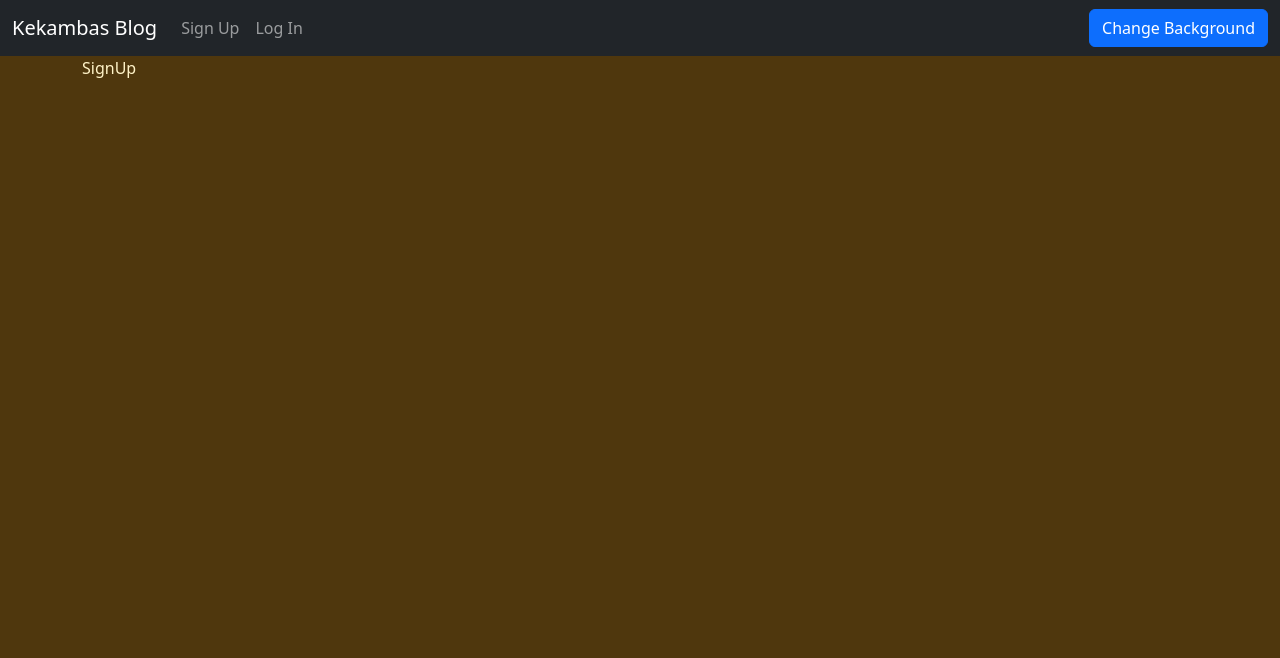
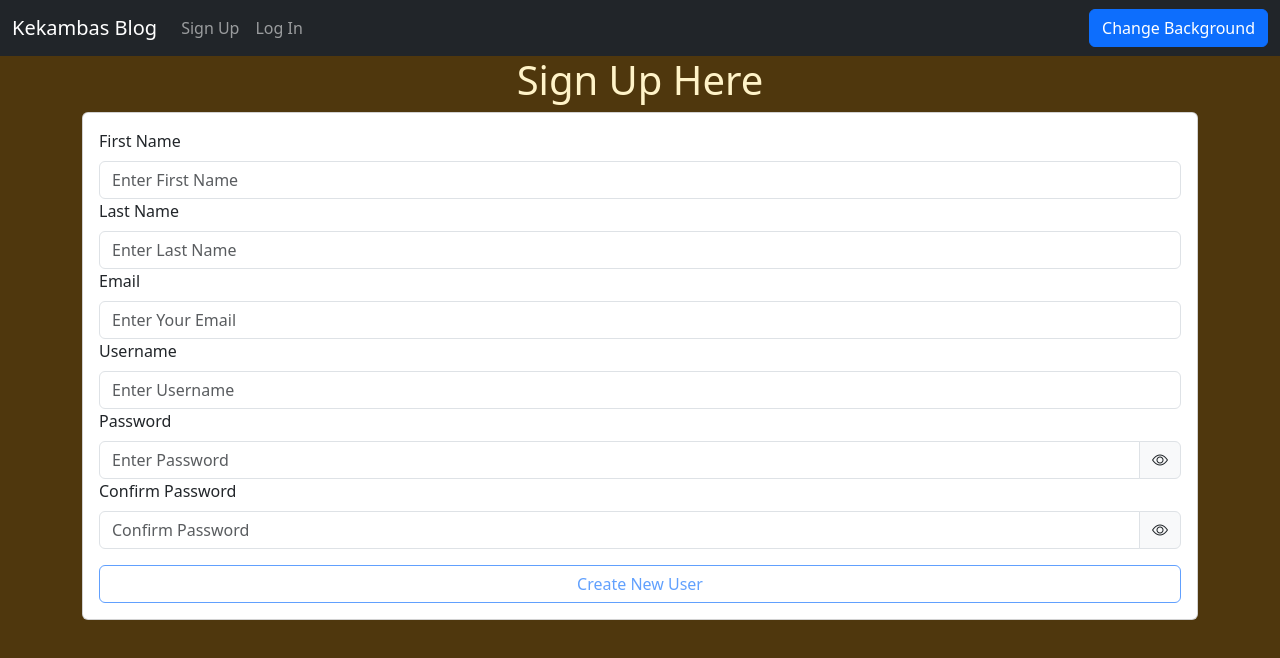
Before and after one commit to adonaione/wk9react-intro, a React (Vite) app: page /signup in a window 1280 px wide. Shown: the top 658 px of the page. Built offline with nearby package versions, Linux system fonts and the light colour scheme.

Commit message:
Add sign up component (pre-API)

```diff
--- a/package.json
+++ b/package.json
@@ -11,6 +11,7 @@
   },
   "dependencies": {
     "bootstrap": "^5.3.3",
+    "bootstrap-icons": "^1.11.3",
     "react": "^18.2.0",
     "react-bootstrap": "^2.10.2",
     "react-dom": "^18.2.0",
--- a/src/main.tsx
+++ b/src/main.tsx
@@ -3,6 +3,7 @@ import ReactDOM from 'react-dom/client'
 import { BrowserRouter } from 'react-router-dom'
 import App from './App.tsx'
 import 'bootstrap/dist/css/bootstrap.min.css'; // Bootstrap CSS
+import "bootstrap-icons/font/bootstrap-icons.css"; // Bootstrap Icons
 import './main.css'; // Import our own CSS - Should be imported AFTER bootstrap CSS
 
 
--- a/src/views/Home.tsx
+++ b/src/views/Home.tsx
@@ -28,7 +28,7 @@ export default function Home({isLoggedIn, handleClick}: HomeProps) {
     {
         author: {
             dateCreated: "Fri, 29 Mar 2024 16:58:44 GMT",
-            email: "brians@codingtemple.com",
+            email: "adonai.devs@gmail.com",
             firstName: "Adonai",
             id: 1,
             lastName: "Romero",
@@ -42,7 +42,7 @@ export default function Home({isLoggedIn, handleClick}: HomeProps) {
     {
         author: {
             dateCreated: "Tue, 14 Apr 2024 16:58:44 GMT",
-            email: "brians@codingtemple.com",
+            email: "adonai.devs@gmail.com",
             firstName: "Adonai",
             id: 1,
             lastName: "Romero",
@@ -50,13 +50,13 @@ export default function Home({isLoggedIn, handleClick}: HomeProps) {
         },
         body: "Smudging is a great way to cleanse your space and invite positive energy.",
         dateCreated: "Tue, 16 Apr 2024 17:00:35 GMT",
-        id: 1,
+        id: 2,
         title: "Smudging 101"
     },
     {
       author: {
           dateCreated: "Tue, 14 Apr 2024 16:58:44 GMT",
-          email: "brians@codingtemple.com",
+          email: "adonai.devs@gmail.com",
           firstName: "Adonai",
           id: 1,
           lastName: "Romero",
@@ -64,13 +64,13 @@ export default function Home({isLoggedIn, handleClick}: HomeProps) {
       },
       body: "Meditation is a great way to relax and unwind after a long day.",
       dateCreated: "Tue, 16 Apr 2024 17:00:35 GMT",
-      id: 1,
+      id: 3,
       title: "Meditation for Beginners"
   },
   {
     author: {
         dateCreated: "Tue, 14 Apr 2024 16:58:44 GMT",
-        email: "brians@codingtemple.com",
+        email: "adonai.devs@gmail.com",
         firstName: "Adonai",
         id: 1,
         lastName: "Romero",
@@ -78,7 +78,7 @@ export default function Home({isLoggedIn, handleClick}: HomeProps) {
     },
     body: "Crystals have been used for centuries for their healing properties.",
     dateCreated: "Tue, 16 Apr 2024 17:00:35 GMT",
-    id: 1,
+    id: 4,
     title: "The Power of Crystals"
 }
 ])
--- a/src/views/SignUp.tsx
+++ b/src/views/SignUp.tsx
@@ -1,8 +1,76 @@
+import { useState } from 'react';
+import Button from 'react-bootstrap/Button';
+import Card from 'react-bootstrap/Card';
+import Form from 'react-bootstrap/Form';
+import InputGroup from 'react-bootstrap/InputGroup';
+import { UserFormDataType } from '../types';
+
 
 type Props = {}
 
-export default function SignUp({}: Props) {
+export default function SignUp({ }: Props) {
+    const [userFormData, setUserFormData] = useState<UserFormDataType>(
+        {
+            firstName: '',
+            lastName: '',
+            email: '',
+            username: '',
+            password: '',
+            confirmPassword: ''
+        }
+    );
+
+    const [seePassword, setSeePassword] = useState(false);
+
+    const handleInputChange = (e: React.ChangeEvent<HTMLInputElement>) => {
+        setUserFormData({
+            ...userFormData,
+            [e.target.name]: e.target.value
+        })
+    }
+
+    const handleFormSubmit = (e: React.FormEvent<HTMLFormElement>) => {
+        e.preventDefault();
+        console.log(userFormData);
+    }
+
+    const disableSubmit = !/^(?=.*\d)(?=.*[a-zA-Z])(?=.*[A-Z])(?=.*[-\#\$\.\%\&\*\!\?])(?=.*[a-zA-Z]).{8,16}$/.test(userFormData.password) || userFormData.password !== userFormData.confirmPassword;
+    // const disableSubmit= userFormData.password.length < 5 || userFormData.password !== userFormData.confirmPassword;
+
     return (
-        <div>SignUp</div>
+        <>
+            <h1 className="text-center">Sign Up Here</h1>
+            <Card>
+                <Card.Body>
+                    <Form onSubmit={handleFormSubmit}>
+                        <Form.Label htmlFor='firstName'>First Name</Form.Label>
+                        <Form.Control id='firstName' name='firstName' placeholder='Enter First Name' value={userFormData.firstName} onChange={handleInputChange} />
+
+                        <Form.Label htmlFor='lastName'>Last Name</Form.Label>
+                        <Form.Control id='lastName' name='lastName' placeholder='Enter Last Name' value={userFormData.lastName} onChange={handleInputChange} />
+
+                        <Form.Label htmlFor='email'>Email</Form.Label>
+                        <Form.Control id='email' name='email' type='email' placeholder='Enter Your Email' value={userFormData.email} onChange={handleInputChange} />
+
+                        <Form.Label htmlFor='username'>Username</Form.Label>
+                        <Form.Control id='username' name='username' placeholder='Enter Username' value={userFormData.username} onChange={handleInputChange} />
+
+                        <Form.Label htmlFor='password'>Password</Form.Label>
+                        <InputGroup>
+                            <Form.Control id='password' name='password' type={seePassword ? 'text' : 'password'} placeholder='Enter Password' value={userFormData.password} onChange={handleInputChange}/>
+                            <InputGroup.Text onClick={() => setSeePassword(!seePassword)}><i className={seePassword ? 'bi bi-eye-slash' : 'bi bi-eye'}></i></InputGroup.Text>
+                        </InputGroup>
+
+                        <Form.Label htmlFor='confirmPassword'>Confirm Password</Form.Label>
+                        <InputGroup>
+                            <Form.Control id='confirmPassword' name='confirmPassword'  type={seePassword ? 'text' : 'password'} placeholder='Confirm Password' value={userFormData.confirmPassword} onChange={handleInputChange}/>
+                            <InputGroup.Text onClick={() => setSeePassword(!seePassword)}><i className={seePassword ? 'bi bi-eye-slash' : 'bi bi-eye'}></i></InputGroup.Text>
+                        </InputGroup>
+
+                        <Button type='submit' variant='outline-primary' className='w-100 mt-3' disabled={disableSubmit} >Create New User</Button>
+                    </Form>
+                </Card.Body>
+            </Card>
+        </>
     )
 }
```
Also changed, not shown: src/types/index.ts (+10 -0 lines), 1 other file (tests, documents, lock files or other folders).
